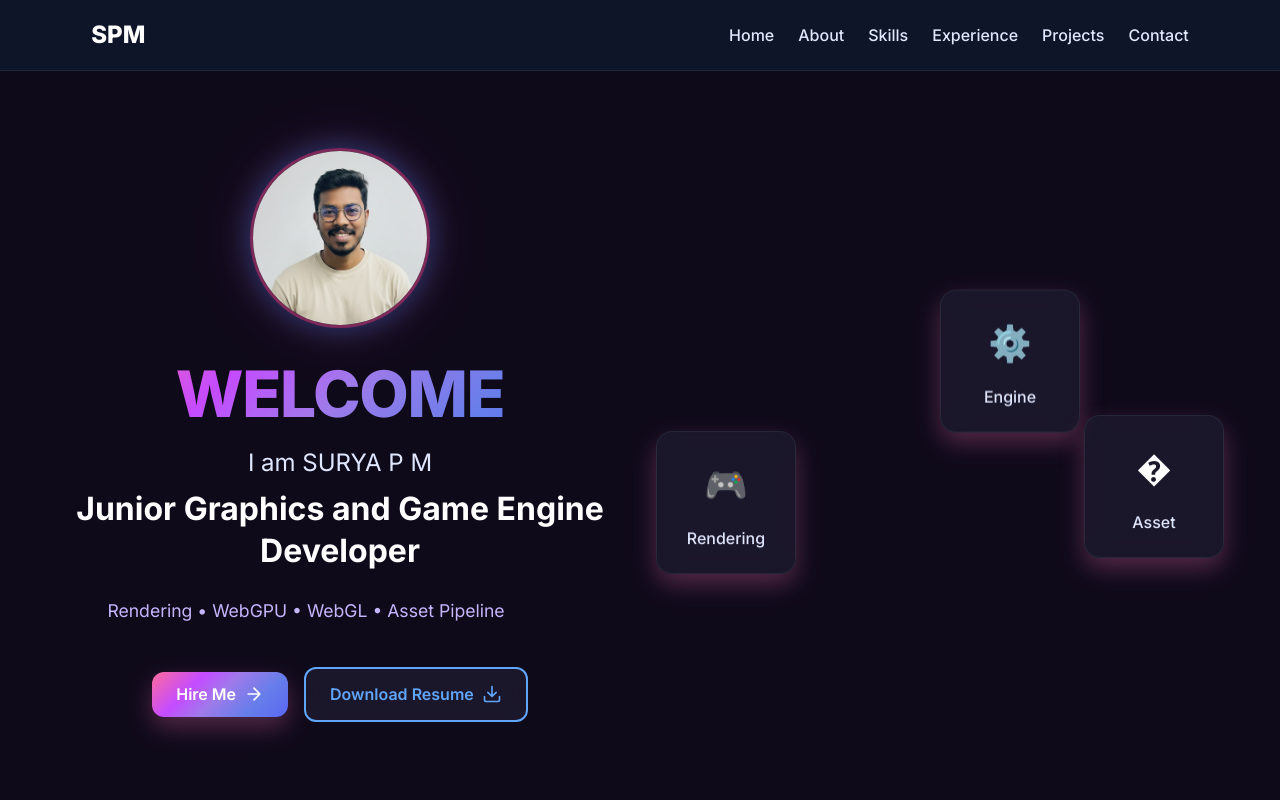
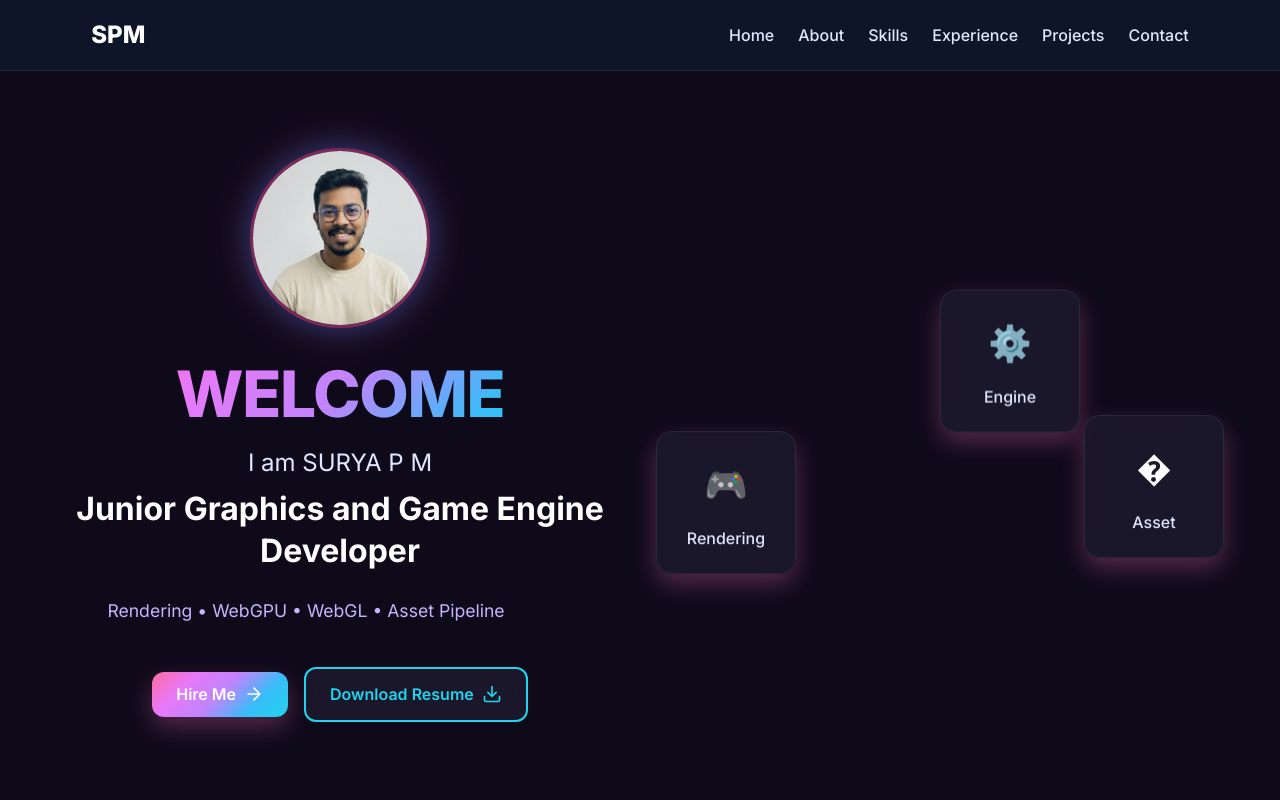
Before and after one commit to Suryaraj2211/PortFolio, a React (Vite) app: page / in a window 1280 px wide. Shown: the top 800 px of the page. Built offline with nearby package versions, Linux system fonts and the light colour scheme.

Commit message:
Fixed gradient contrast - using brighter cyan instead of dark blue

```diff
--- a/src/Style/Root.css
+++ b/src/Style/Root.css
@@ -2,15 +2,15 @@
 
 /* === CSS Variables === */
 :root {
-  /* Primary Colors - Pink & Blue (More Vibrant) */
-  --primary-color: #60a5fa;
-  --primary-dark: #3b82f6;
+  /* Primary Colors - Pink & Cyan (Brighter) */
+  --primary-color: #22d3ee;
+  --primary-dark: #06b6d4;
   --secondary-color: #f472b6;
   --accent-color: #a78bfa;
 
-  /* Gradient - Enhanced Vibrant Pink to Blue */
-  --gradient-primary: linear-gradient(135deg, #ff6b9d 0%, #c44cff 30%, #9f7aea 50%, #667eea 75%, #5a67f2 100%);
-  --gradient-secondary: linear-gradient(135deg, #f472b6 0%, #a855f7 50%, #60a5fa 100%);
+  /* Gradient - Hot Pink to Cyan (High Contrast) */
+  --gradient-primary: linear-gradient(135deg, #ff6b9d 0%, #e879f9 25%, #c084fc 50%, #38bdf8 75%, #22d3ee 100%);
+  --gradient-secondary: linear-gradient(135deg, #f472b6 0%, #a78bfa 50%, #38bdf8 100%);
 
   /* Accent Tones */
   --accent-1: #f472b6;
```
